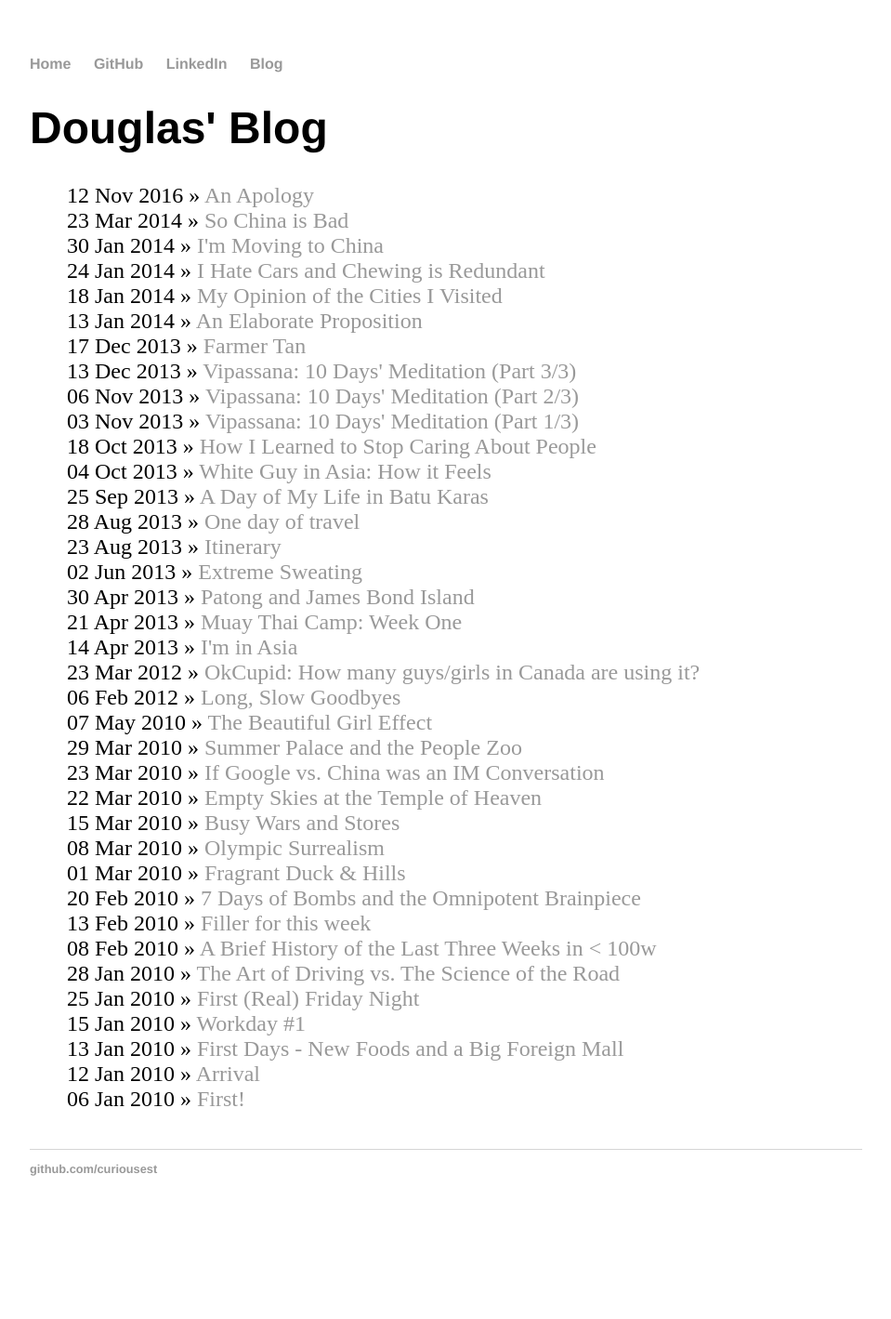
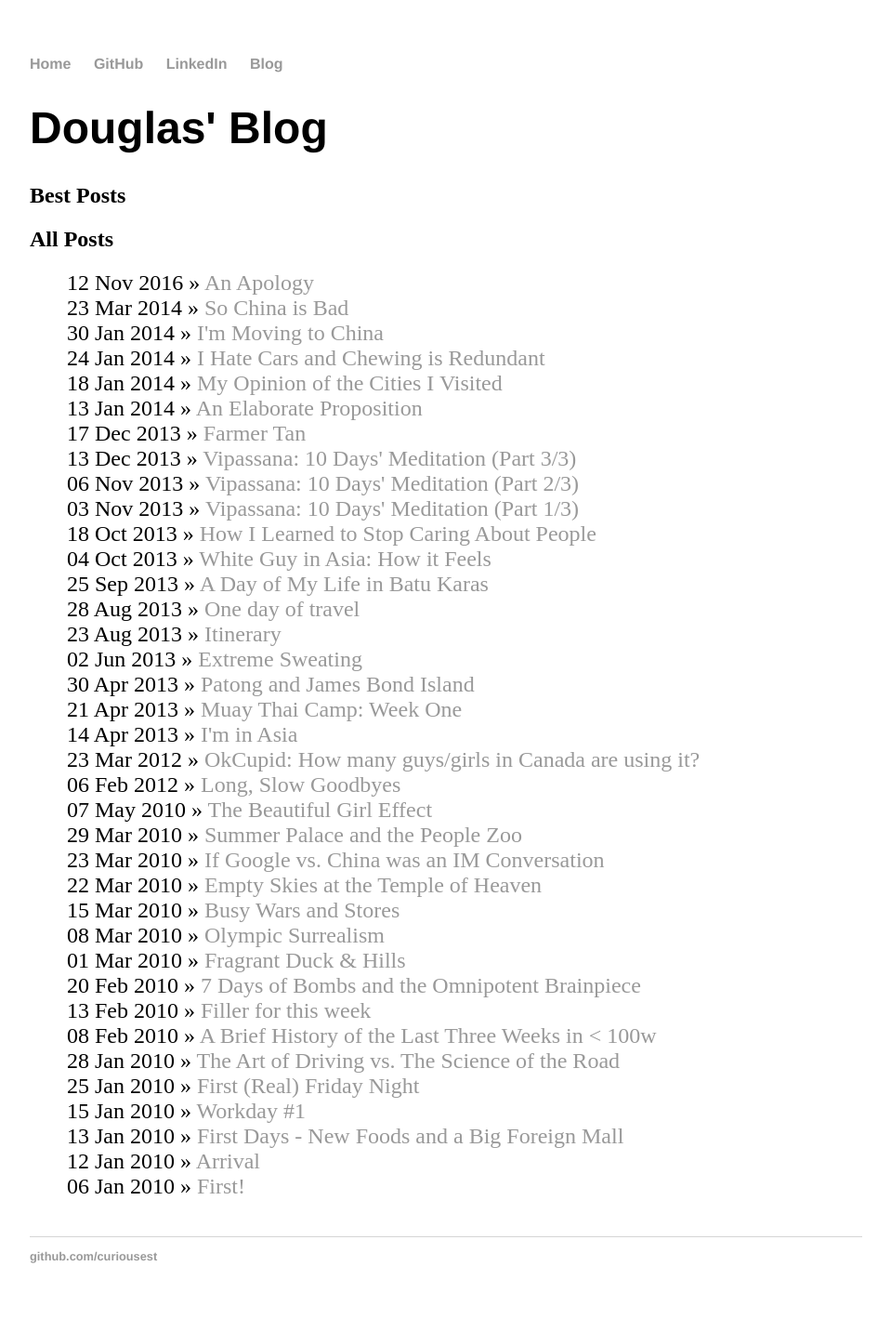
Before and after one commit to curiousest/curiousest.github.io, a Jekyll site: the page built from blog/index.html, in a window 1280 px wide. Shown: the whole page at 93% size, without its empty margins (160-1119 px from the left). Built offline with Jekyll 4.4.1, drawn with Linux system fonts in a browser that asks for light colours; before the commit the page ends 1325 px from its top, so only the background shows below that.

Commit message:
Update index.html

```diff
--- a/blog/index.html
+++ b/blog/index.html
@@ -3,8 +3,14 @@
 title: Douglas' Blog
 ---
 <h1>{{ page.title }}</h1>
+<h2>Best Posts</h2>
+{% for post in site.posts %}
+{% if post.tag == "favourite" %}
+	<li><span>{{ post.date | date_to_string }}</span> » <a href="{{ post.url }}" title="{{ post.title }}">{{ post.title }}</a></li>
+{% endif %}
+{% endfor %}
+<h2>All Posts</h2>
 <ul class="posts">
-
 {% for post in site.posts %}
 	<li><span>{{ post.date | date_to_string }}</span> » <a href="{{ post.url }}" title="{{ post.title }}">{{ post.title }}</a></li>
 {% endfor %}
```
Lines whose indentation alone changed are shown as unchanged.
